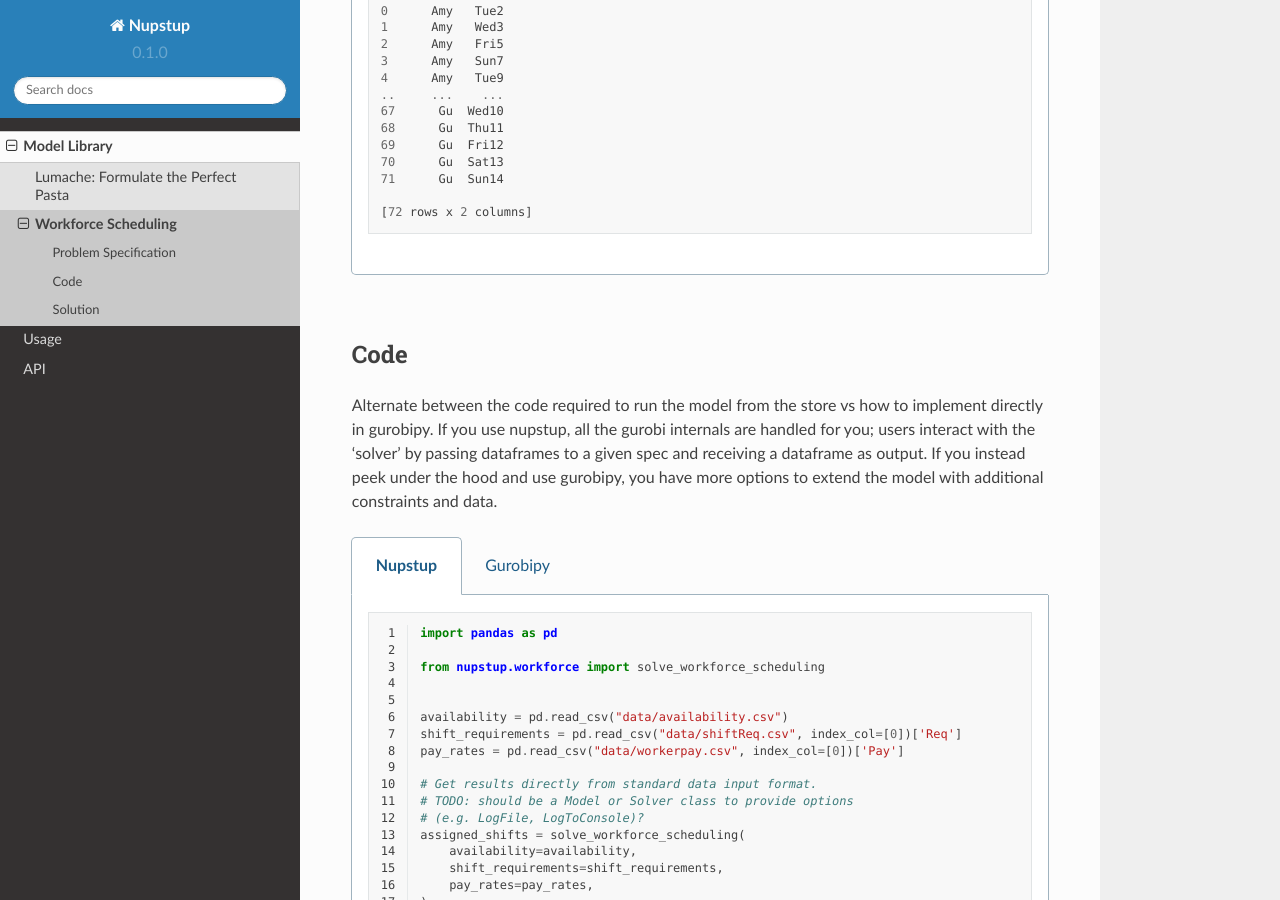
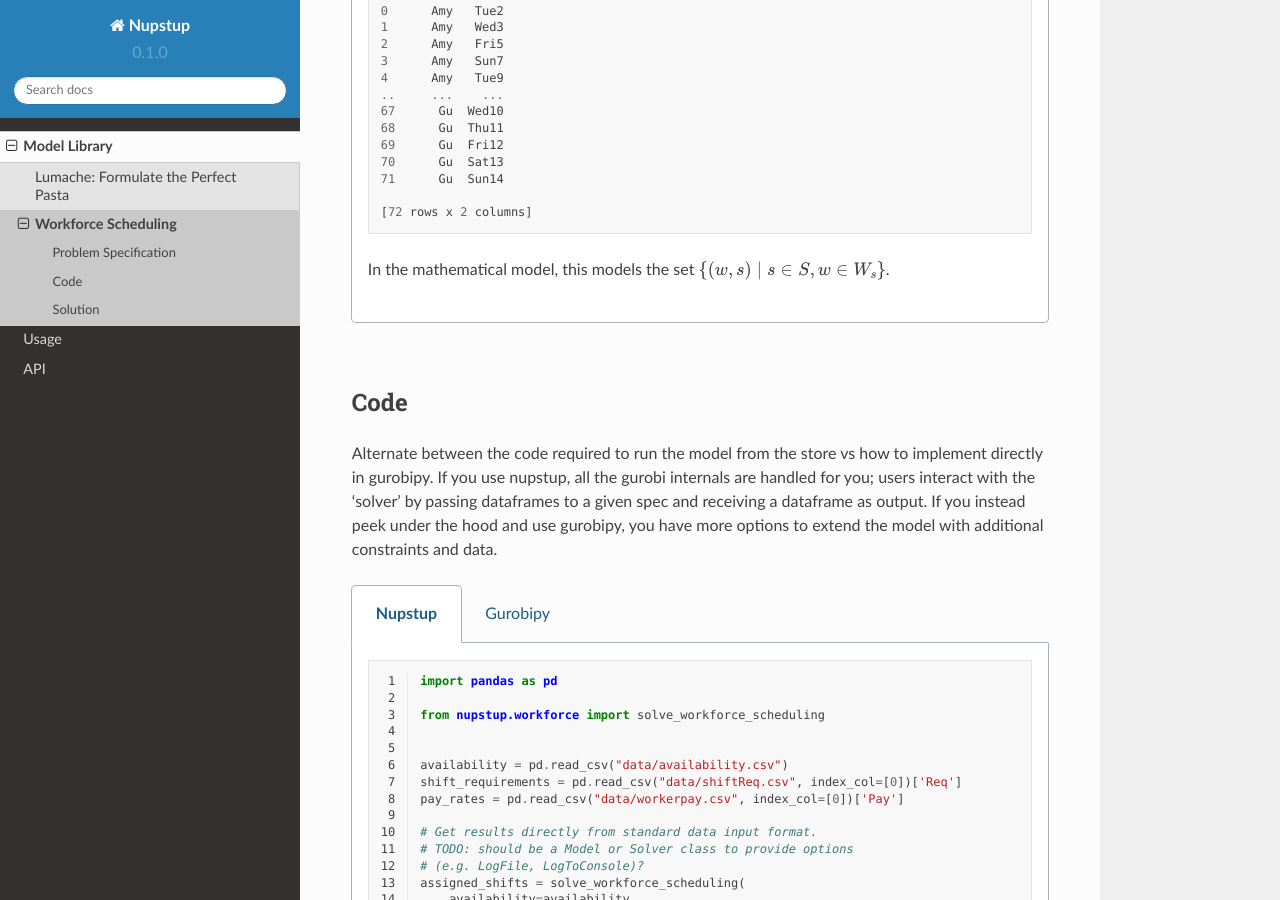
Before and after one commit to Gurobi/gurobi-optimods, a Sphinx documentation site: the page built from docs/source/library/workforce.rst, in a window 1280 px wide and 900 px high, scrolled down 1220 px. Built offline with Sphinx 7.4.7 and the Read the Docs theme 2.0.0, drawn with Linux system fonts in a browser that asks for light colours.

Commit message:
Add allusions to math

```diff
--- a/docs/source/library/workforce.rst
+++ b/docs/source/library/workforce.rst
@@ -77,6 +77,8 @@
 
             [72 rows x 2 columns]
 
+        In the mathematical model, this models the set :math:`\lbrace (w, s) \mid s \in S, w \in W_s \rbrace`.
+
     .. tab:: ``shift_requirements``
 
         Shift on Monday 1st requires 3 workers, etc, etc
@@ -97,6 +99,8 @@
             Sun14    5
             Name: Req, dtype: int64
 
+        In the mathematical model, this models the values :math:`r_s`.
+
     .. tab:: ``pay_rates``
 
         Bob is the most expensive worker ...
@@ -112,6 +116,8 @@
             Fred      9
             Gu       11
             Name: Pay, dtype: int64
+
+        In the mathematical model, this models the values :math:`c_w`.
 
 |
 
```
